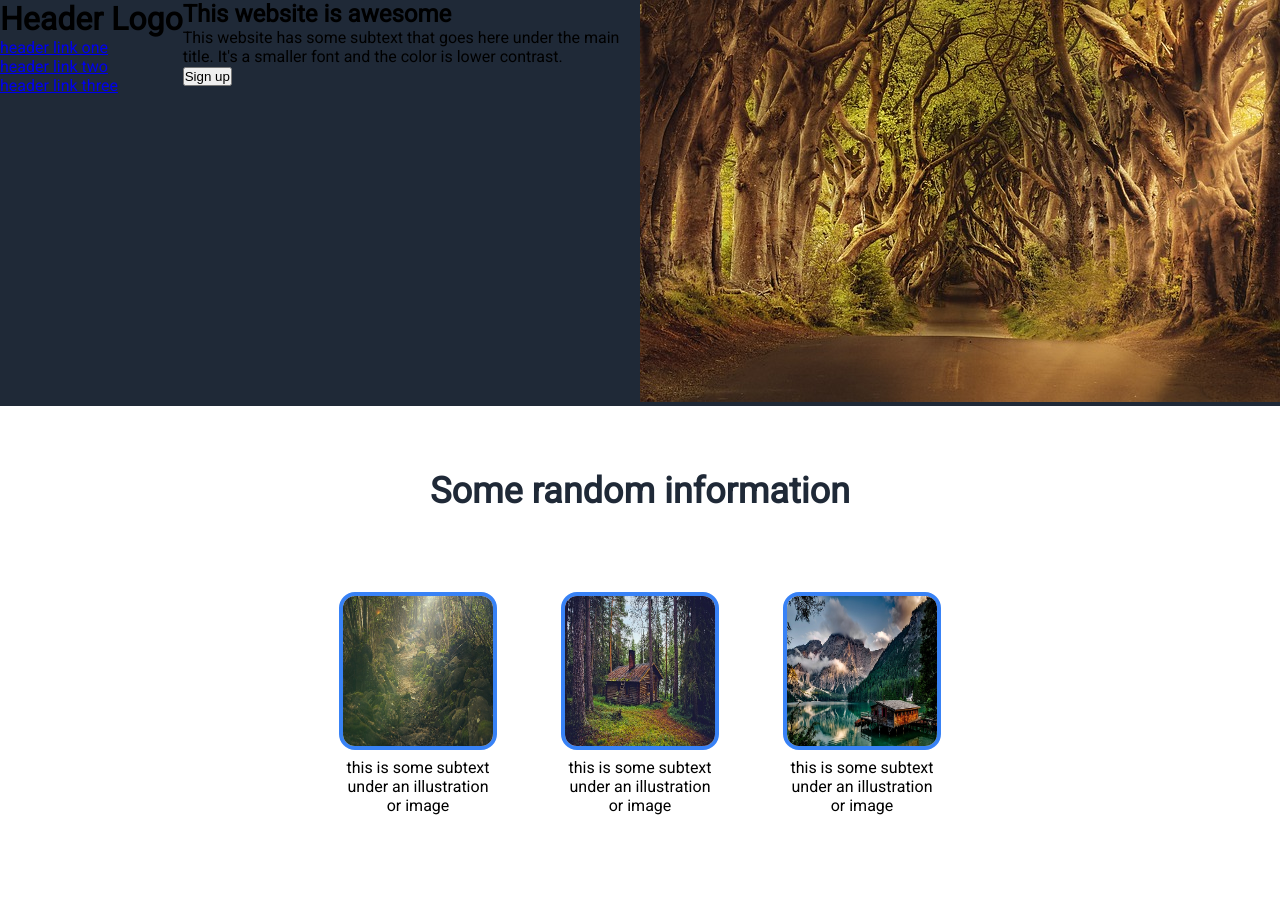
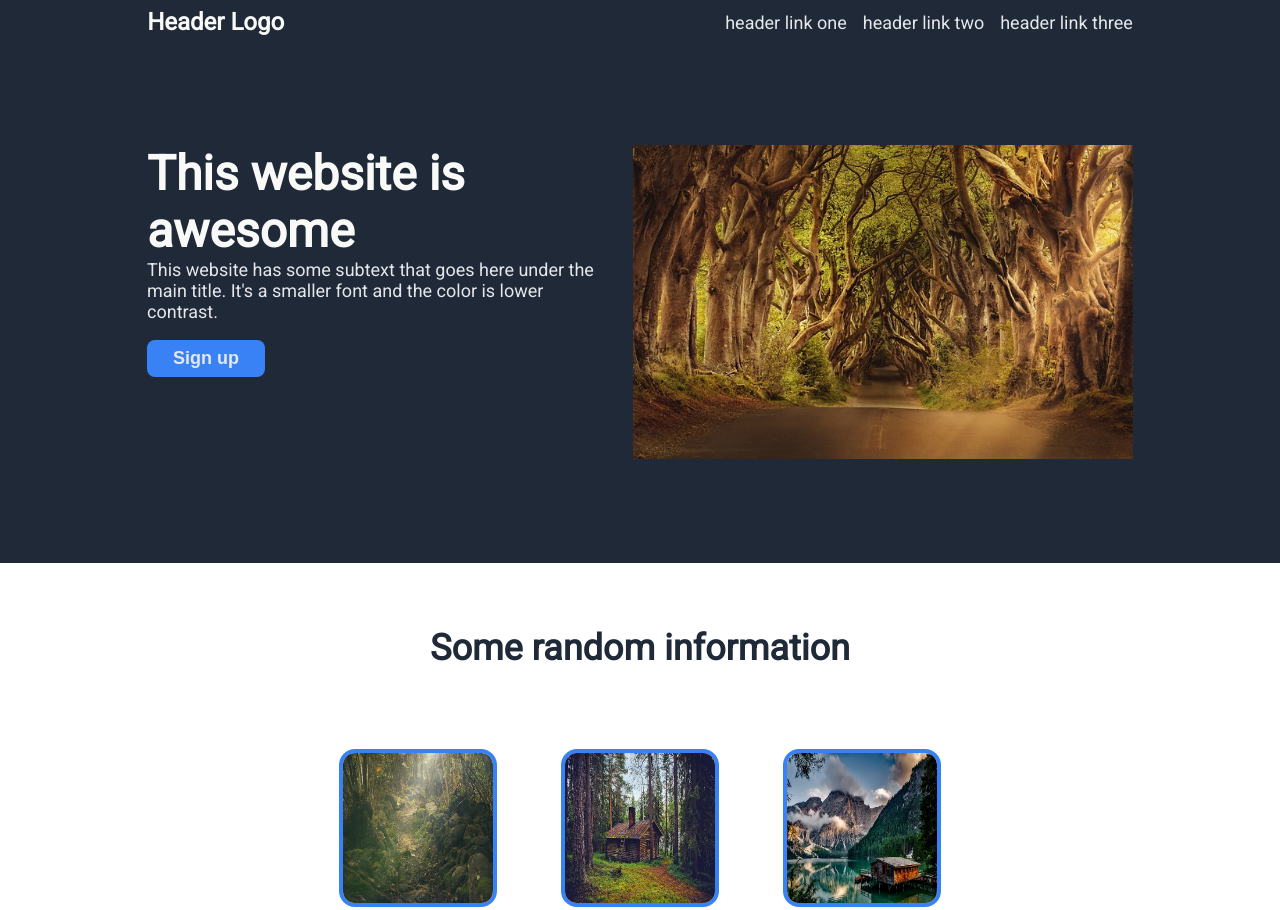
Before and after one commit to Thomas4891/landing-page, a plain HTML site: page index.html in a window 1280 px wide. Shown: the top 910 px of the page. Drawn offline with Linux system fonts and the light colour scheme.

Commit message:
Edit style.css selectors and properties
Edit most selectors with various properties for header, section-1 to 4.
Header/section-1 close to desired outcome. Section-2 to 4 unfinished.

```diff
--- a/style.css
+++ b/style.css
@@ -7,27 +7,100 @@ body {
     font-family: 'Roboto', sans-serif, serif;
 }
 
-.header,
-.section-1,
-.section-2,
-.section-3,
-.section-4,
-.footer {
+.header {
     display: flex;
-    flex: 1;
+    flex-direction: column;
+    background-color: #1f2937;
+    padding-left: 18px;
+    padding-right: 18px;
 }
 
-.header {
-    background-color: #1f2937;
-}
-.section-1 {
-    background-color: #1f2937;
+.top-bar h1{
+    flex: 1 1 0;
+    font-size: 24px;
+    color: #f9faf8;
+    padding: 8px 0px;
+    width: 100%;
+    max-width: 450px;
+    height: auto;
 }
 
+.text-left {
+    width: 100%;
+    max-width: 450px;
+    height: auto;
+}
+
+.image-right img {
+    width: 100%;
+    max-width: 500px;
+    height: auto;
+}
+
+.top-bar a{
+    font-size: 18px;
+    color: #e5e7eb;
+    text-decoration: none;
+}
+
+.top-bar ul {
+    flex: 0 1 auto;
+    list-style-type: none;
+    display: flex;
+    gap: 16px;
+    padding: 12px 0px;
+}
+
+.section-1 {
+    display: flex;
+    justify-content: center;
+    gap: 36px;
+    margin-bottom: 100px;
+}
+
+@media (max-width: 650px) {
+    .section-1 {
+        flex-wrap: wrap;
+    }
+}
+
+.top-bar {
+    display: flex;
+    justify-content: center;
+    gap: 128px;
+    margin-bottom: 100px;
+    flex-wrap: wrap;
+}
+
+.text-left h2 {
+    font-size: 48px;
+    font-weight: 900;
+    color: #f9faf8;
+}
+
+.text-left p {
+    font-size: 18px;
+    color: #e5e7eb;
+    padding-bottom: 18px;
+}
+
+.text-left button {
+    background-color: #3882f6;
+    border: 0;
+    border-radius: 8px;
+    color: #e5e7eb;
+    font-weight: bold;
+    font-size: 18px;
+    padding: 8px 26px;
+}
+
+
 .section-2 {
+    display: flex;
     align-items: center;
     flex-direction: column;
     padding: 4rem 20% ;
+    height: 500px;
 }
 
 .section-2 h2 {
@@ -47,7 +120,6 @@ body {
 .container-2 .content {
     display: flex;
     text-align: center;
-
     flex-direction: column;
     align-items: center;
     gap: 8px;
@@ -66,6 +138,7 @@ body {
 }
 
 .section-3 {
+    display: flex;
     flex-direction: column;
     justify-content: center;
     align-items: center;
@@ -89,11 +162,13 @@ body {
 }
 
 .section-4 {
+    display: flex;
     justify-content: center;
     align-items: center;
 }
 
 .footer {
+    display: flex;
     justify-content: center;
     align-items: center;
     padding: 8px;
```
